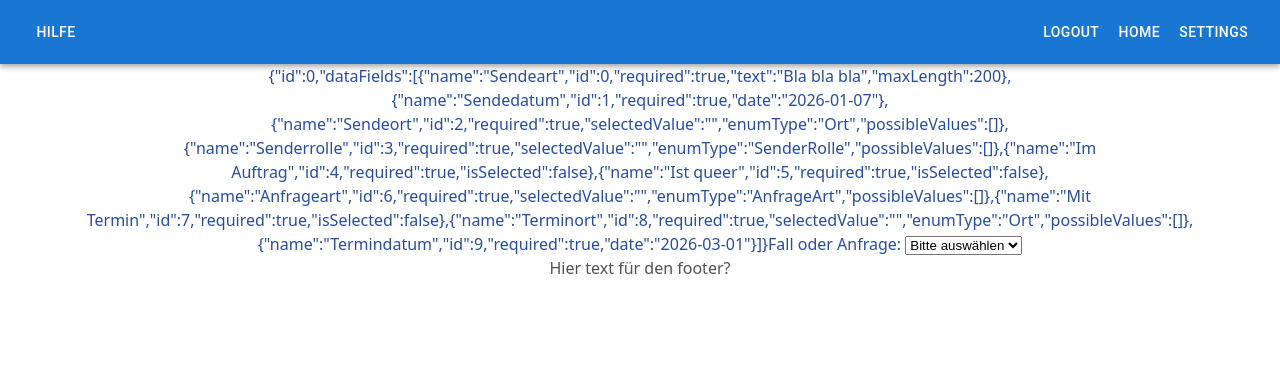
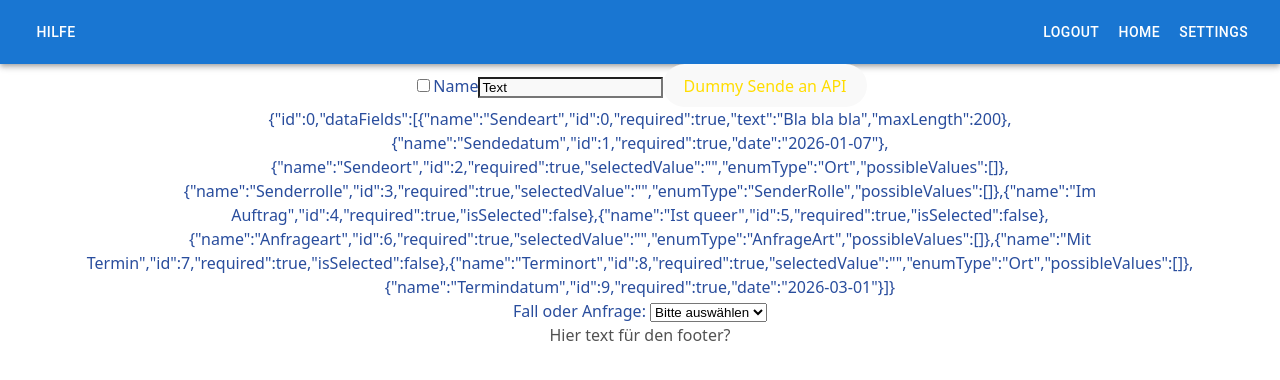
Before and after one commit to RealBiggerBo/Softwaretechnik, a React app in the folder frontend/: page /search in a window 1280 px wide. Shown: the top 380 px of the page. Built offline with nearby package versions, Linux system fonts and the light colour scheme; the HTML template or start-up script is replaced by a standard one.

Commit message:
ADDED:  -basic TextDataField component  -demo for TextDataField to SearchPage

```diff
--- /dev/null
+++ b/frontend/src/components/TextDataField.tsx
@@ -0,0 +1,39 @@
+import type { TextField } from "../classes/DataField";
+
+interface Props {
+  textField: TextField;
+  isEditMode: boolean;
+  onChange: (field: TextField) => void;
+}
+
+function TextDataField({ textField, isEditMode, onChange }: Props) {
+  return (
+    <>
+      {!isEditMode && <label>{textField.name}</label>}
+      {isEditMode && (
+        <input
+          type="text"
+          onChange={(e) => {
+            textField.name = e.target.value;
+            onChange(textField);
+          }}
+          defaultValue={textField.name}
+        ></input>
+      )}
+
+      {
+        <input
+          type="text"
+          disabled={isEditMode}
+          onChange={(e) => {
+            textField.text = e.target.value;
+            onChange(textField);
+          }}
+          defaultValue={textField.text}
+        ></input>
+      }
+    </>
+  );
+}
+
+export default TextDataField;
--- a/frontend/src/pages/SearchPage.tsx
+++ b/frontend/src/pages/SearchPage.tsx
@@ -1,8 +1,10 @@
-import { Switch } from "@mui/material";
+import { Checkbox, Switch, ToggleButton } from "@mui/material";
 import { useState } from "react";
 import type { IApiCaller } from "../classes/IApiCaller";
 import { Anfrage } from "../classes/Anfrage";
 import { Case } from "../classes/Case";
+import TextDataField from "../components/TextDataField";
+import { TextField } from "../classes/DataField";
 
 interface Props {
   caller: IApiCaller;
@@ -28,9 +30,28 @@ async function submitSearchCaseRequest(
 
 function SearchPage({ caller }: Props) {
   const [selected, setSelected] = useState("");
+
+  const initialTextField = new TextField("Name", 0, true, "Text");
+  const [textField, setTextField] = useState<TextField>(initialTextField);
+  const [isEditMode, setIsEditMode] = useState(false);
+
   return (
     <div>
+      <input
+        type="checkbox"
+        onChange={(e) => setIsEditMode(e.target.checked)}
+      ></input>
+      <TextDataField
+        textField={textField}
+        isEditMode={isEditMode}
+        onChange={setTextField}
+      ></TextDataField>
+      <button onClick={() => alert("Api erhält: " + textField.Display())}>
+        Dummy Sende an API
+      </button>
+      <br></br> {/*line break for clarity*/}
       <label>{Anfrage.GetNewJonsonFormat()}</label>
+      <br></br> {/*line break for clarity*/}
       <label htmlFor="dropdown">Fall oder Anfrage: </label>
       <select
         value={selected}
@@ -41,7 +62,6 @@ function SearchPage({ caller }: Props) {
         <option value="Anfrage">Anfrage</option>
         <option value="Fall">Fall</option>
       </select>
-
       {selected === "Anfrage" && (
         <div>
           <input type="date" />
@@ -67,7 +87,6 @@ function SearchPage({ caller }: Props) {
           </button>
         </div>
       )}
-
       {selected === "Fall" && (
         <div>
           <fieldset style={{ width: "450px" }}>
```
